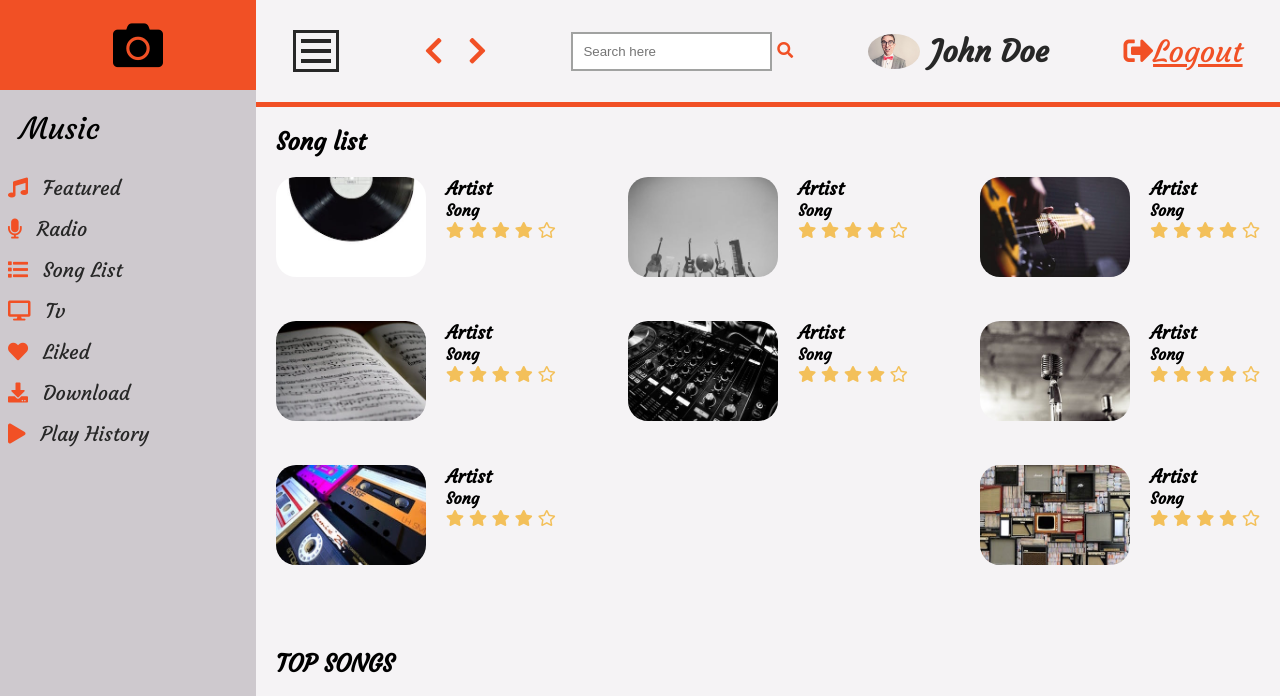
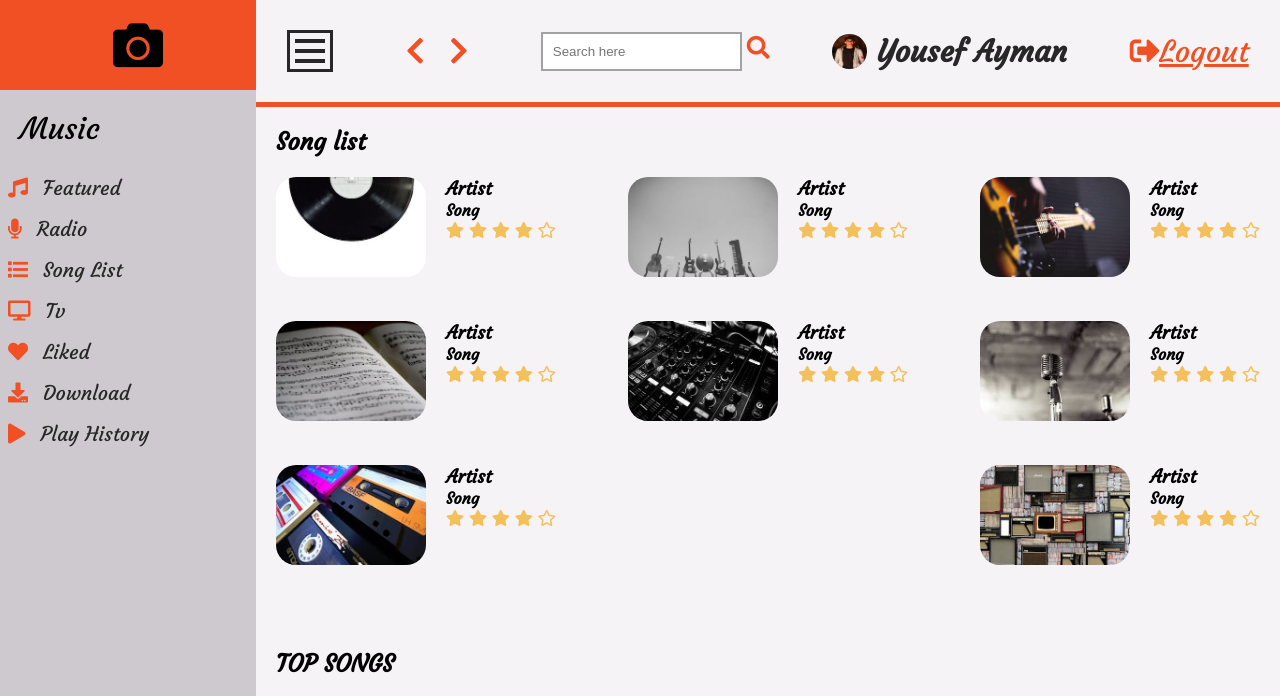
Before and after one commit to yousef2213/Music-Project, a plain HTML site: page index.html in a window 1280 px wide. Shown: the top 696 px of the page. Drawn offline with nearby package versions, Linux system fonts and the light colour scheme.

Commit message:
edit new

```diff
--- a/css/style.css
+++ b/css/style.css
@@ -54,7 +54,10 @@ body{
       transition: transform 3s ease, opacity 3s ease;
 
 }
-
+#ic i{
+    font-size: 23px;
+    height: 30px;
+}
 
 
 /*as*/
@@ -118,7 +121,7 @@ body{
     font-size: 30px;margin: 10px;
 }
 #header-top img{
-    widows: 35px;
+    width: 35px;
     height: 35px;
     border-radius: 50%;
     margin-right: 10px;
--- a/index.html
+++ b/index.html
@@ -4,7 +4,7 @@
         <meta charset="UTF-8">
         <meta name="viewport" content="width=device-width, initial-scale=1.0">
         <meta http-equiv="X-UA-Compatible" content="ie=edge">
-        <title>Mandoo</title>
+        <title>Music</title>
         <link href="css/style.css" rel="stylesheet" />
         <link href="css/all.min.css" rel="stylesheet" />
          <!-- font -->
@@ -12,6 +12,7 @@
         <!-- owl -->
         <link rel="stylesheet" href="owl/owl.carousel.min.css" />
         <link rel="stylesheet" href="owl/owl.theme.default.css" />
+        <link rel="shortcut icon" href="img/logo.jpg" />
     </head>
 
     <body>
@@ -64,12 +65,12 @@
 
              <form>
                 <input type="search" placeholder="Search here">
-                <a href="#"><span><i class="fas fa-search"></i></span></a>
+                <a id="ic" href="#"><span><i class="fas fa-search"></i></span></a>
               </form>
 
               <div class="nav-img">
-                    <img src="img/id1.jpg" alt="image">
-                    <h3>John Doe</h3>
+                    <img src="img/my.jpg" alt="image">
+                    <h3>Yousef Ayman</h3>
               </div>
 
               <a href="#" class="sign-out"><span ><i class="fas fa-sign-out-alt"></i></span>Logout</a>
```
Also changed, not shown: img/logo.jpg (added), img/my.jpg (added).
